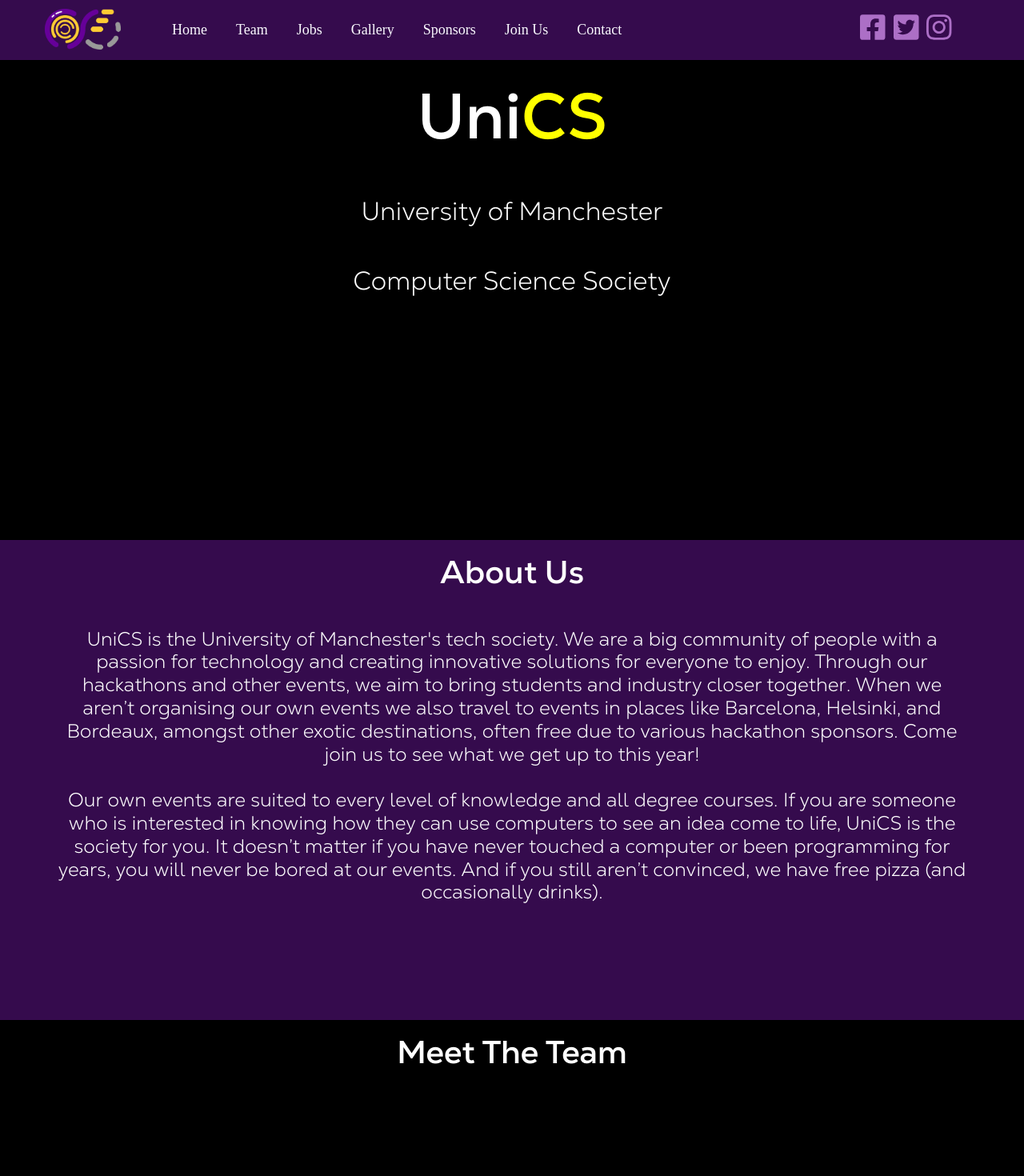
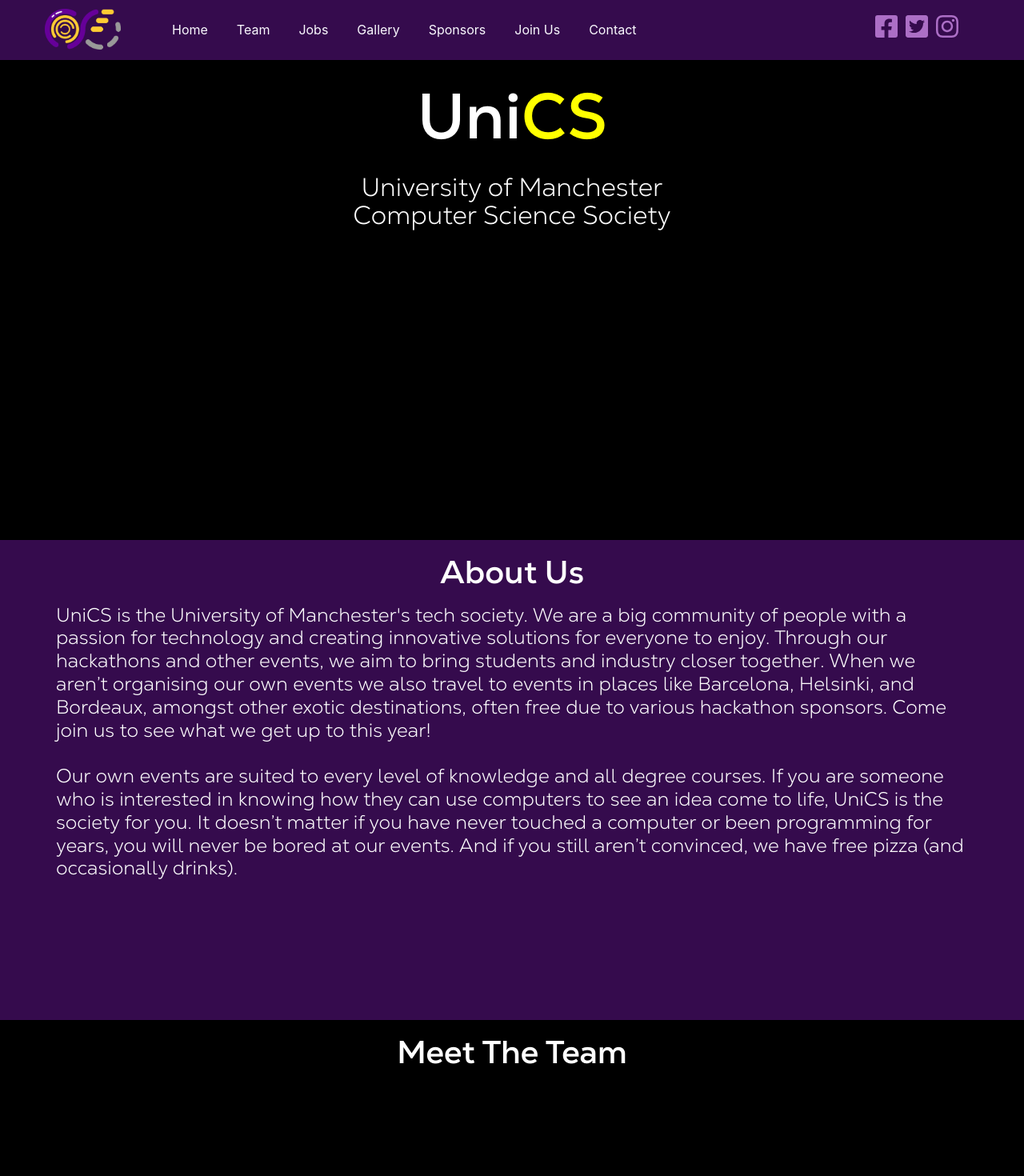
Before and after one commit to unicsmcr/unicsmcr.com-2019, a React (Create React App) app: page / in a window 1280 px wide. Shown: the top 1470 px of the page at 80% size. Built offline with nearby package versions, Linux system fonts and the light colour scheme.

Commit message:
added css classes

```diff
--- a/src/Home.js
+++ b/src/Home.js
@@ -2,17 +2,7 @@
 import styled from 'styled-components';
 import { FontAwesomeIcon } from '@fortawesome/react-fontawesome';
 import './font.css';
-
-
-// following ensures the width of all Divs is resizable
-const Div = styled.div`
-    width: 100vw;
-    position: relative;
-    margin-left: -50vw;
-    left: 50%;
-    font-family: Nexa Light;
-
-`;
+import './home.css';
 
 const Header = styled.div`
     color:white;
@@ -22,16 +12,6 @@
     padding-bottom:10px;
     font-family:Nexa Bold;
 `;
-
-const divBlack = {
-    backgroundColor:"black",
-    height:"600px"
-}
-
-const divPurple = {
-    backgroundColor:"#350B4D",
-    height:"600px"
-}
 
 const aboutUs = (
         <p>UniCS is the University of Manchester's tech society. We are a big community of people with
@@ -48,22 +28,23 @@
 export default function Home() {
     return(
         <div>
-            <Div style={divBlack}>
+            <div class="divBlack">
                 <Header style={{fontSize:"5em"}}>Uni<span style={{color:"yellow"}}>CS</span></Header>
                 <h2 style={{textAlign:"center", color:"white"}}>University of Manchester</h2>
                 <h2 style={{textAlign:"center", color:"white", lineHeight:"50%"}}>Computer Science Society</h2>
-            </Div>
-            <Div style={divPurple}>
+            </div>
+
+            <div class="divPurple">
                 <Header>About Us</Header>
                 <h2 style={{color:"white", fontSize:"1.5em", paddingLeft: "70px", paddingRight: "70px"}}>{aboutUs}</h2>
+            </div>
 
-            </Div>
-            <Div style={divBlack}>
+            <div class="divBlack">
                 <Header>Meet The Team</Header>
-                </Div>
-            <Div style={divPurple}>
+            </div>
+            <div class="divPurple">
                 <Header>Contact Us</Header>
-            </Div>
+            </div>
         </div>
     )
 }
--- a/src/Sponsors.js
+++ b/src/Sponsors.js
@@ -4,16 +4,7 @@
 //find non-copyright??
 import './font.css';
 import './sponsors.css';
-import styled from 'styled-components';
 
-const Logo = styled.div`
-    background-color: #d3d3d3;
-    padding-top: 5%;
-    padding-bottom: 5%;
-    height: 200px;
-    margin:auto;
-    position: relative;
-`;
 
 
 const bet_text = (
@@ -41,30 +32,29 @@
 )
 export default function Sponsors() {
     return(
-        <div>
+        <div class="sponsors">
             <h1>Our Sponsors</h1>
             <h2>Gold</h2>
-
-            <figure>
-                <Logo>
-                    <a target="_blank" href="https://www.bet365.com/#/HO/">
+            <figure class="sponsors">
+                <div class="logo">
+                <a target="_blank" href="https://www.bet365.com/#/HO/">
                         <img src={bet365_logo}
                                 alt="" style={{height: '100%'}} />
                     </a>
-                </Logo>
+                </div>
                 <figcaption>
                     {bet_text}
                 </figcaption>
             </figure>
 
             <h2>Silver</h2>
-            <figure>
-                <Logo>
+            <figure class="sponsors">
+                <div class="logo">
                     <a target="_blank" href="https://www.gradtouch.com/register?id=TECH-SOCIETY&src=">
                         <img src={gt_logo}
                                 alt="" style={{width: '90%'}} />
                     </a>
-                </Logo>
+                </div>
                 <figcaption>
                     {gt_text}
                 </figcaption>
--- a/src/components/Navigationbar.js
+++ b/src/components/Navigationbar.js
@@ -19,9 +19,8 @@
 a, .navbar-brand, .navbar-nav, .nav-link{
     text-decoration: none;
     padding-left: 20px;
-    font-size: 18px;
+    font-size: 16px;
     color: #FAF9FE;
-    font-family: Nova Light;
 }
 
 a:hover, .navbar-brand:hover, .navbar-nav, .nav-link:hover{
--- /dev/null
+++ b/src/home.css
@@ -0,0 +1,17 @@
+.divBlack, .divPurple {
+    width: 100vw;
+    position: relative;
+    margin-left: -50vw;
+    left: 50%;
+    font-family: "Nexa Light";
+}
+
+.divBlack {
+    background-color:black;
+    height:600px
+}
+
+.divPurple {
+    background-color:#350B4D;
+    height:600px
+}
--- a/src/sponsors.css
+++ b/src/sponsors.css
@@ -1,9 +1,9 @@
-h1, h2, figure, figcaption {
+.sponsors {
     font-family: "Nexa Light";
     text-align: center;
     margin: auto;
-    padding-top: 30px;
-    padding-bottom: 30px;
+    padding-top: 10px;
+    padding-bottom: 10px;
 }
 figure {
     width: 40%;
@@ -12,7 +12,18 @@
     text-align: left;
     padding-left: 30px;
     padding-right: 30px;
+    padding-top: 10px;
+    padding-bottom: 10px;
     color: black;
     border-style: solid;
     border-color: #d3d3d3;
 }
+
+.logo {
+    background-color: #d3d3d3;
+    padding-top: 5%;
+    padding-bottom: 5%;
+    height: 200px;
+    margin:auto;
+    position: relative;
+}
```
